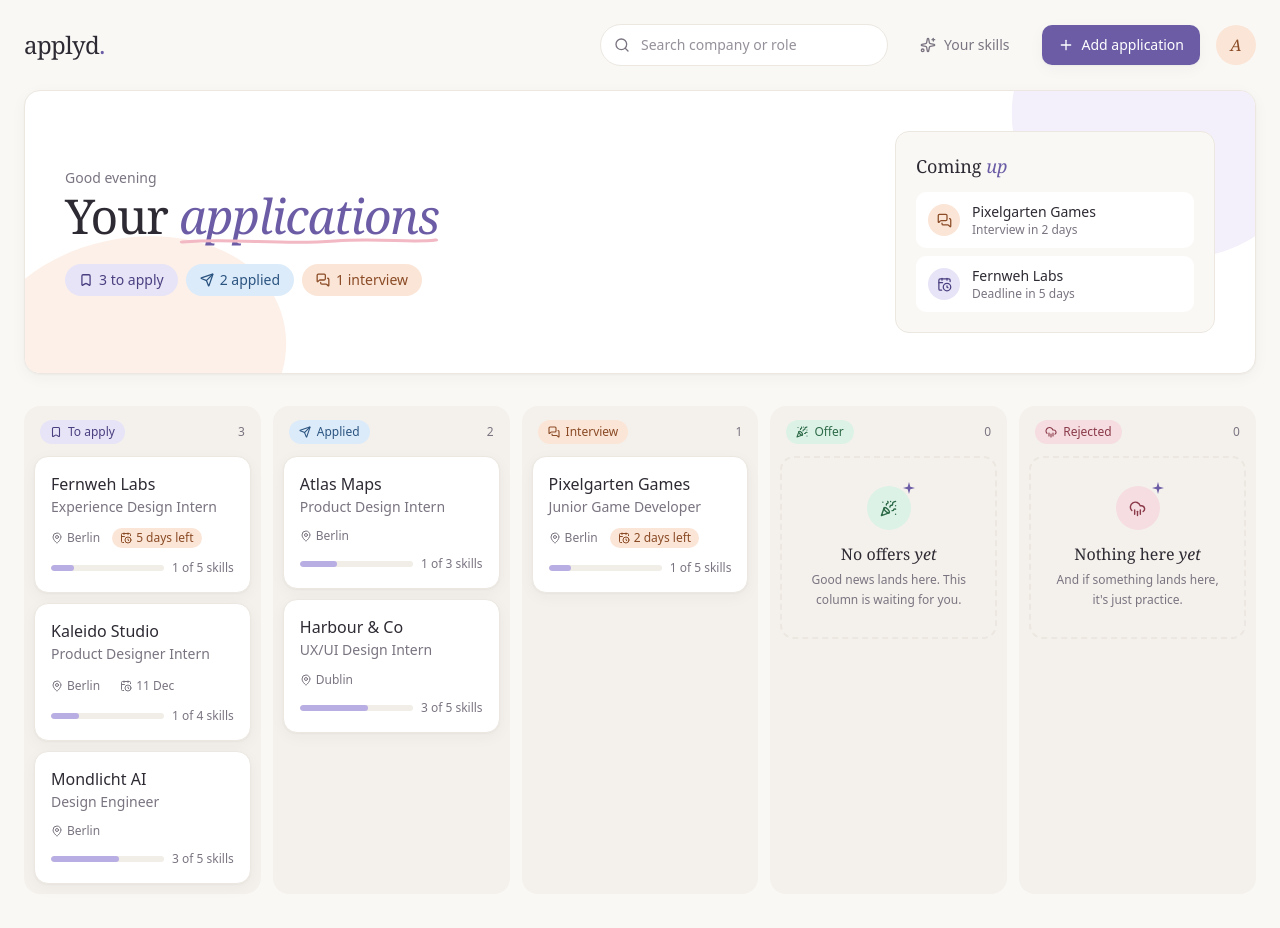
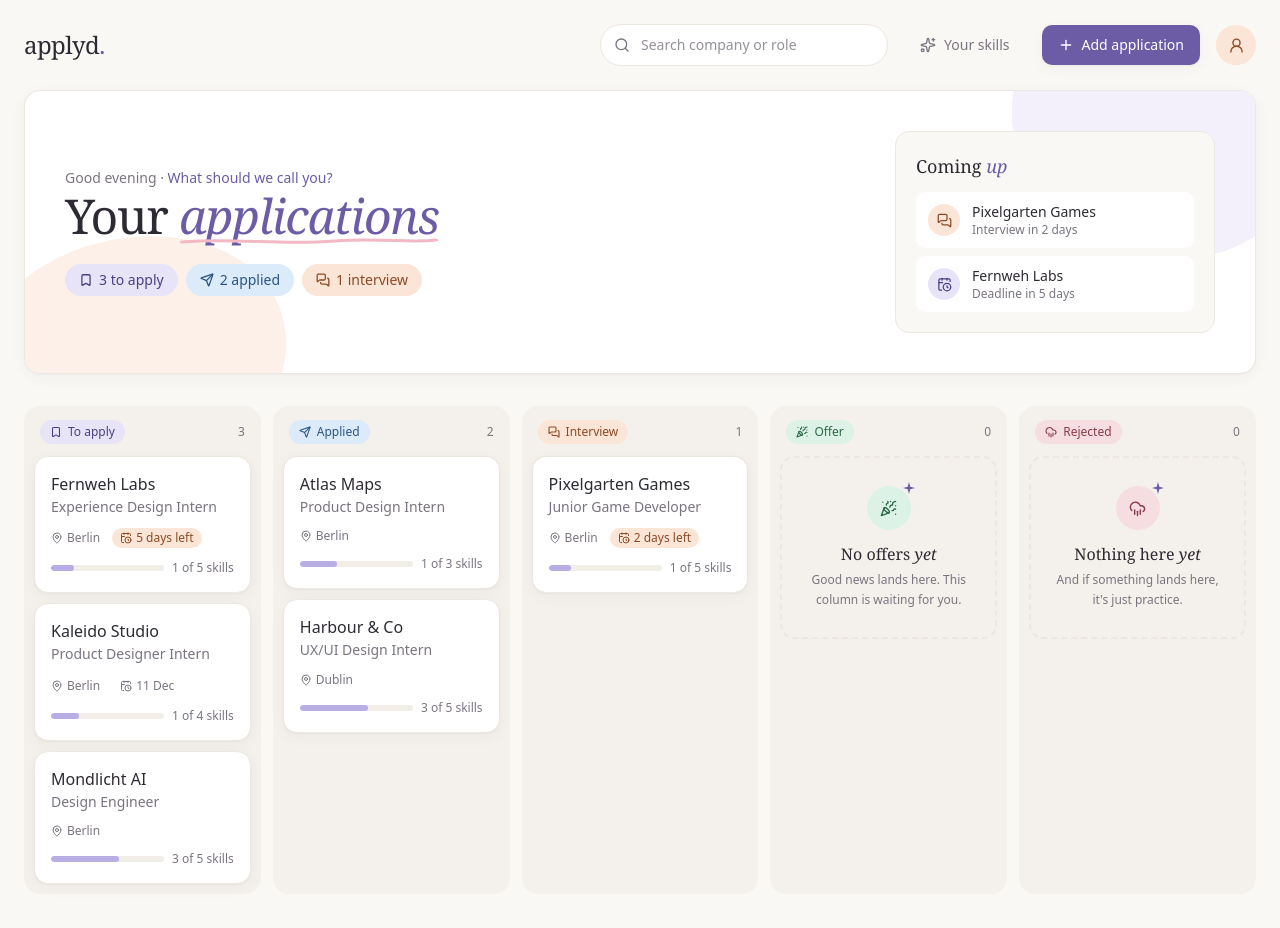
Before and after one commit to Faziee/applyd, a React (Vite) app: page / in a window 1280 px wide. Shown: the top 928 px of the page. Built offline with nearby package versions, Linux system fonts and the light colour scheme.

Commit message:
Ask for your name instead of hardcoding it
- Greeting offers "What should we call you?" and saves the name in this browser only
- Avatar shows your initial, or a neutral icon without a name
- Click your name to change it

```diff
--- a/src/App.jsx
+++ b/src/App.jsx
@@ -9,10 +9,12 @@ import Toast from './components/ui/Toast'
 import Styleguide from './pages/Styleguide'
 import { useApplications } from './hooks/useApplications'
 import { useSkills } from './hooks/useSkills'
+import { useName } from './hooks/useName'
 
 export default function App() {
   const { applications, moveTo, add, update, remove, restore } = useApplications()
   const [mySkills, setMySkills] = useSkills()
+  const [name, setName] = useName()
   const [editingSkills, setEditingSkills] = useState(false)
   const [search, setSearch] = useState('')
   const [adding, setAdding] = useState(false)
@@ -46,8 +48,8 @@ export default function App() {
 
   return (
     <div className="mx-auto max-w-7xl px-6 pb-16">
-      <TopBar search={search} onSearch={setSearch} onAdd={() => setAdding(true)} onSkills={() => setEditingSkills(true)} />
-      <BoardHeader applications={applications} />
+      <TopBar search={search} onSearch={setSearch} onAdd={() => setAdding(true)} onSkills={() => setEditingSkills(true)} name={name} />
+      <BoardHeader applications={applications} name={name} onName={setName} />
       <Board applications={visible} onMove={moveTo} onOpen={setOpenId} mySkills={mySkills} searching={words.length > 0} />
       <AddApplication open={adding} onClose={() => setAdding(false)} onSave={handleSave} />
       <ApplicationDetails
--- a/src/components/TopBar.jsx
+++ b/src/components/TopBar.jsx
@@ -1,8 +1,8 @@
-import { Plus, Search, Sparkles, X } from 'lucide-react'
+import { Plus, Search, Sparkles, UserRound, X } from 'lucide-react'
 import Button from './ui/Button'
 import Wordmark from './ui/Wordmark'
 
-export default function TopBar({ search, onSearch, onAdd, onSkills }) {
+export default function TopBar({ search, onSearch, onAdd, onSkills, name }) {
   return (
     <nav className="flex flex-wrap items-center gap-4 py-6">
       <Wordmark className="mr-auto" />
@@ -38,10 +38,10 @@ export default function TopBar({ search, onSearch, onAdd, onSkills }) {
 
       <span
         className="flex h-10 w-10 items-center justify-center rounded-full bg-interview font-serif text-base font-medium italic text-interview-ink"
-        aria-label="You"
+        aria-label={name || 'You'}
         role="img"
       >
-        A
+        {name ? name[0].toUpperCase() : <UserRound size={17} className="not-italic" aria-hidden="true" />}
       </span>
     </nav>
   )
--- a/src/components/board/BoardHeader.jsx
+++ b/src/components/board/BoardHeader.jsx
@@ -1,9 +1,9 @@
 import StatusChip from '../ui/StatusChip'
 import { Accent, Blob } from '../ui/Decorations'
 import ComingUp from './ComingUp'
-import { greeting } from '../../lib/dates'
+import Greeting from './Greeting'
 
-export default function BoardHeader({ applications }) {
+export default function BoardHeader({ applications, name, onName }) {
   const count = (id) => applications.filter((a) => a.status === id).length
   const active = ['todo', 'applied', 'interview', 'offer'].filter((id) => count(id) > 0)
 
@@ -13,7 +13,7 @@ export default function BoardHeader({ applications }) {
       <Blob className="pointer-events-none absolute -right-20 -top-24 h-72 rotate-[25deg] text-lavender-soft" />
       <div className="relative flex flex-wrap items-center justify-between gap-8">
         <div>
-          <p className="text-sm text-muted">{greeting()}</p>
+          <Greeting name={name} onName={onName} />
           <h1 className="mt-1 text-4xl sm:text-5xl">
             Your <Accent>applications</Accent>
           </h1>
--- /dev/null
+++ b/src/components/board/Greeting.jsx
@@ -0,0 +1,65 @@
+import { useState } from 'react'
+import { greeting } from '../../lib/dates'
+
+// "Good evening, Sam". Without a name it gently offers to add one, right where it's shown.
+export default function Greeting({ name, onName }) {
+  const [editing, setEditing] = useState(false)
+  const [draft, setDraft] = useState(name)
+
+  const save = () => {
+    onName(draft.trim().slice(0, 30))
+    setEditing(false)
+  }
+
+  if (editing) {
+    return (
+      <form
+        onSubmit={(e) => {
+          e.preventDefault()
+          save()
+        }}
+        className="flex items-center gap-2 text-sm text-muted"
+      >
+        {greeting()},
+        <input
+          autoFocus
+          value={draft}
+          onChange={(e) => setDraft(e.target.value)}
+          onBlur={save}
+          onKeyDown={(e) => e.key === 'Escape' && setEditing(false)}
+          placeholder="your name"
+          aria-label="Your name"
+          className="w-32 border-b border-lavender-line bg-transparent pb-0.5 text-ink outline-none placeholder:text-muted/70"
+        />
+      </form>
+    )
+  }
+
+  return (
+    <p className="text-sm text-muted">
+      {greeting()}
+      {name ? (
+        <>
+          ,{' '}
+          <button
+            onClick={() => {
+              setDraft(name)
+              setEditing(true)
+            }}
+            className="underline-offset-4 hover:text-ink hover:underline"
+            title="Change your name"
+          >
+            {name}
+          </button>
+        </>
+      ) : (
+        <>
+          {' · '}
+          <button onClick={() => setEditing(true)} className="text-lavender underline-offset-4 hover:underline">
+            What should we call you?
+          </button>
+        </>
+      )}
+    </p>
+  )
+}
--- /dev/null
+++ b/src/hooks/useName.js
@@ -0,0 +1,25 @@
+import { useEffect, useState } from 'react'
+
+const STORAGE_KEY = 'applyd.name'
+
+// Your name is only kept in this browser, so a public demo never shows anyone's name.
+export function useName() {
+  const [name, setName] = useState(() => {
+    try {
+      return localStorage.getItem(STORAGE_KEY) ?? ''
+    } catch {
+      return ''
+    }
+  })
+
+  useEffect(() => {
+    try {
+      if (name) localStorage.setItem(STORAGE_KEY, name)
+      else localStorage.removeItem(STORAGE_KEY)
+    } catch {
+      // Storage unavailable: the name just won't be remembered.
+    }
+  }, [name])
+
+  return [name, setName]
+}
```
